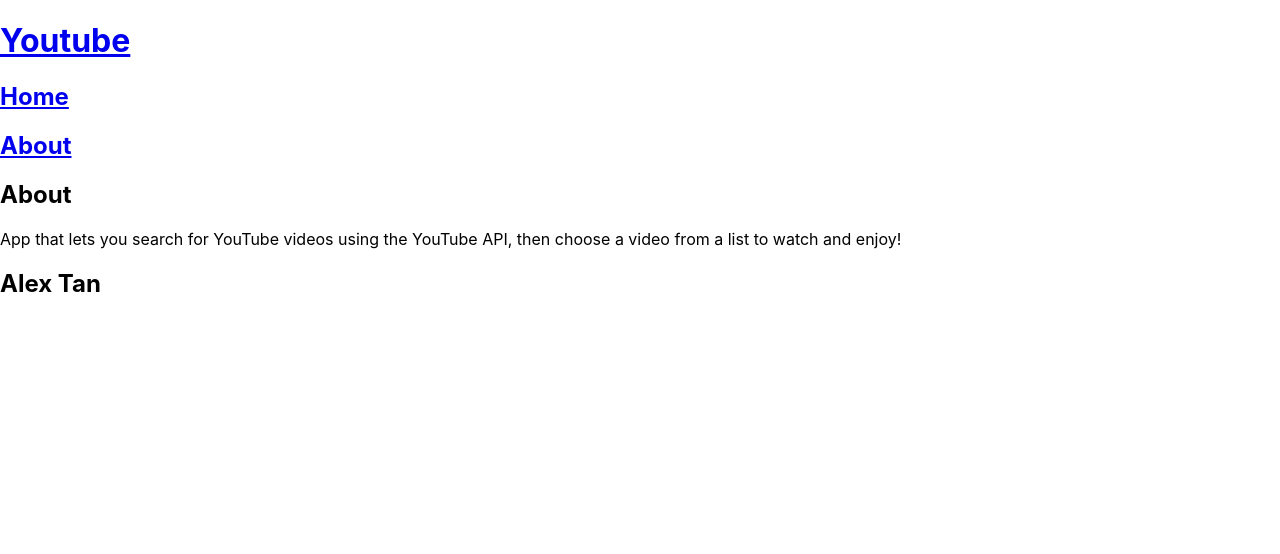
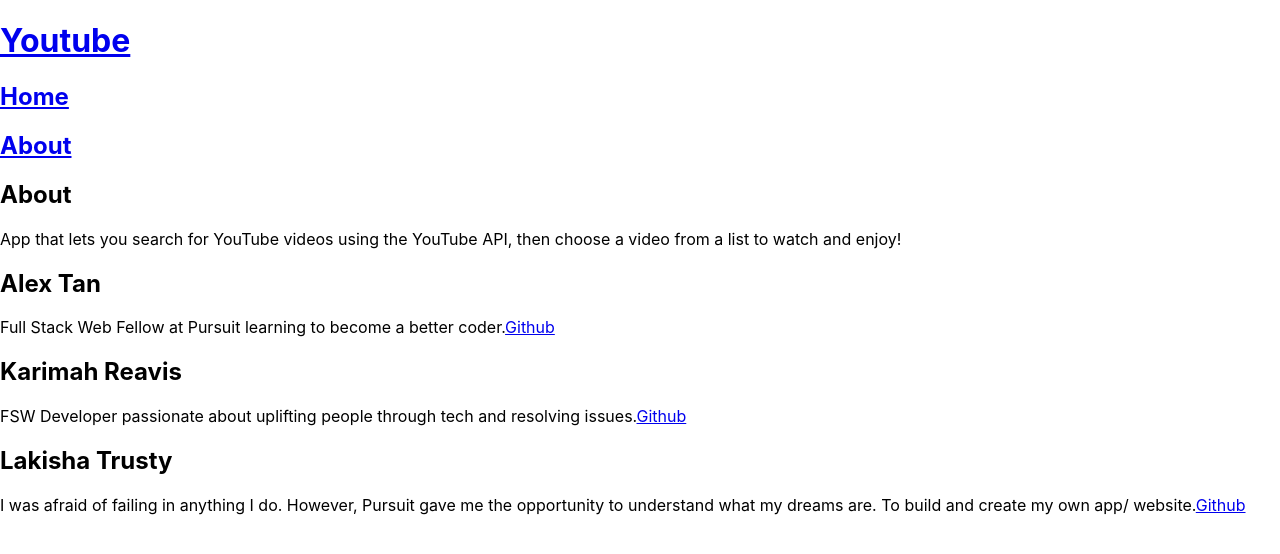
Before and after one commit to LakishaTrusty-9-3/youtube9.3, a React (Create React App) app: page /about in a window 1280 px wide. Shown: the top 554 px of the page. Built offline with nearby package versions, Linux system fonts and the light colour scheme.

Commit message:
modified app.js and home, about video

```diff
--- a/src/App.js
+++ b/src/App.js
@@ -3,6 +3,7 @@
 import Home from "./components/Home.js";
 import About from "./components/About.js";
 import Header from "./components/Header.js";
+
 function App() {
   return (
     <div className="App">
--- a/src/components/About.js
+++ b/src/components/About.js
@@ -7,6 +7,20 @@
             </p>
             <h1>Alex Tan</h1>
             <p>
+            Full Stack Web Fellow at Pursuit learning to become a better coder.
+            <a href="https://github.com/AlexTan21">Github</a>
+            </p>
+            <h1>Karimah Reavis</h1>
+            <p>
+            FSW Developer passionate about uplifting people through tech and resolving issues.
+            <a href="https://github.com/kaycodeandsing">Github</a>
+            </p>
+            <h1>Lakisha Trusty</h1>
+            <p>
+            I was afraid of failing in anything I do. However, Pursuit gave me the opportunity to understand what my dreams are. To build and create my own app/ website.
+
+            <a href="https://github.com/daprincessanime">Github</a>
+
             </p>
         </section>
 );
--- a/src/components/Home.js
+++ b/src/components/Home.js
@@ -3,7 +3,9 @@
 export default function Home() {
     return (
        <section>
-        <h1></h1>
+        <label></label>
+        <input type="text" placeholder="Search..."></input>
+        <button>Submit</button>
        </section>
 
     );
--- a/src/components/video.js
+++ b/src/components/video.js
@@ -1,8 +1,10 @@
 import Youtube from "react-youtube";
+import NavBar from "./NavBar";
 
 export default function ShowVideo(){
     return (
     <>
+        <NavBar/>
         <h2>Show Video Page</h2>
         <Youtube videoId="dpw9EHDh2bM" />
 
```
